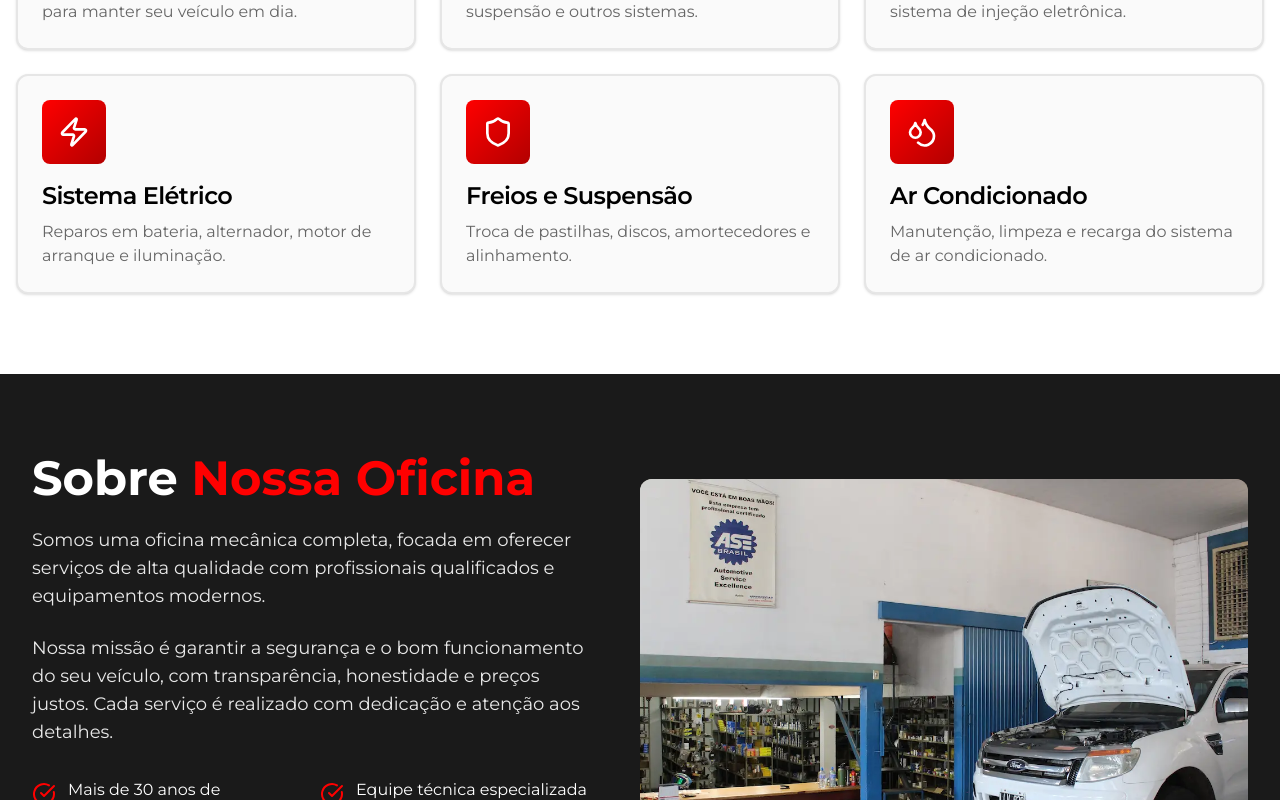
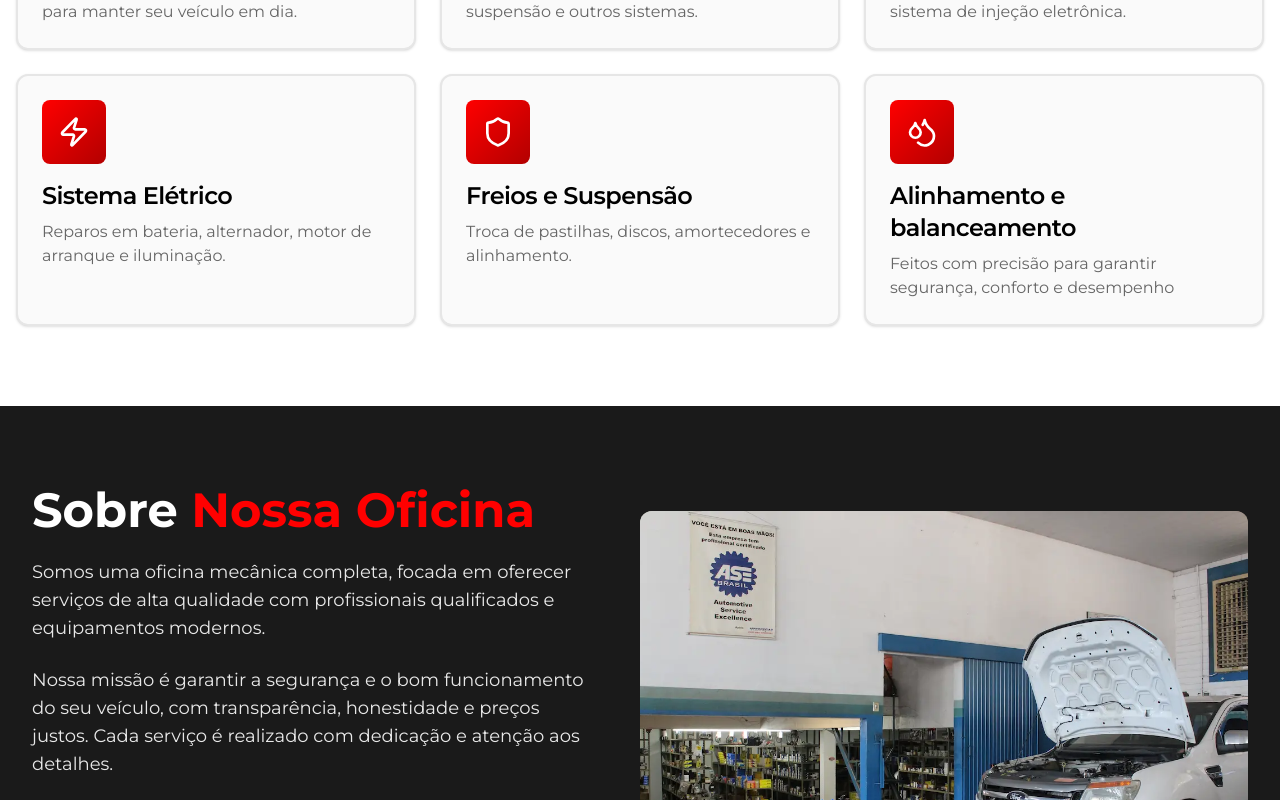
Before and after one commit to JeanCarlo10/luiz-centro-automotivo, a React (Vite) app: page / in a window 1280 px wide. Shown: the part 1234-2034 px from the top of the page. Built offline with nearby package versions, Linux system fonts and the light colour scheme.

Commit message:
Alterado imagens na hero

```diff
--- a/src/components/Services.tsx
+++ b/src/components/Services.tsx
@@ -40,8 +40,8 @@ const services = [
   },
   {
     icon: Droplets,
-    title: "Ar Condicionado",
-    description: "Manutenção, limpeza e recarga do sistema de ar condicionado.",
+    title: "Alinhamento e balanceamento",
+    description: "Feitos com precisão para garantir segurança, conforto e desempenho",
   },
 ];
 
```
Also changed, not shown: src/components/HeroCarousel.tsx (+4 -4 lines).
